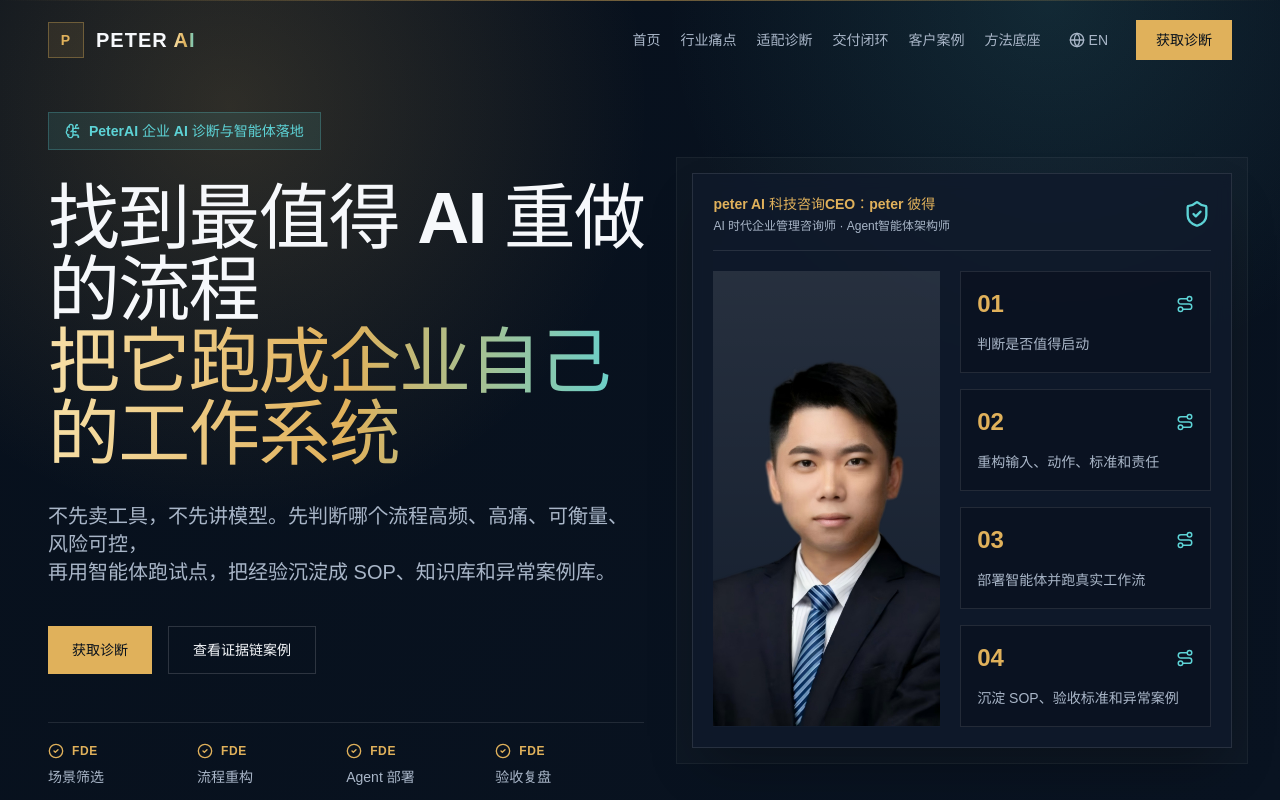
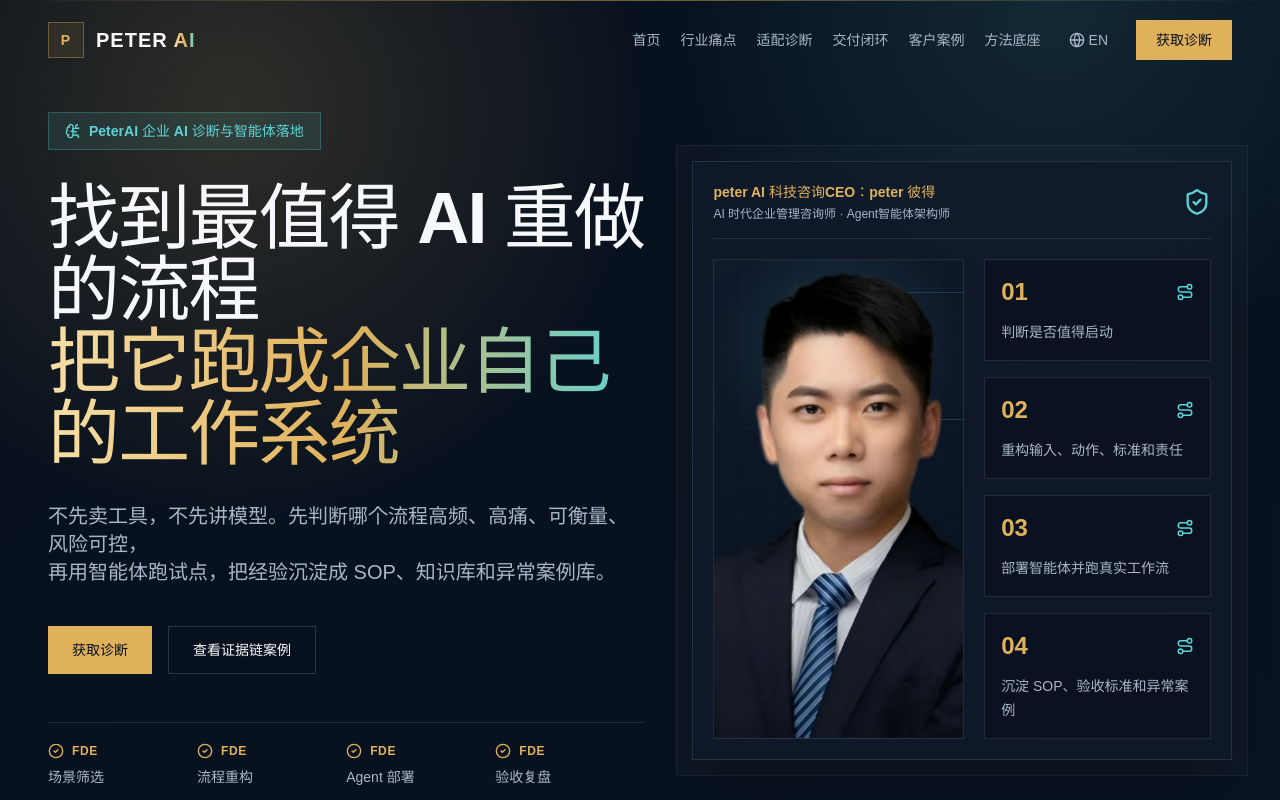
Before and after one commit to peter5ai/peterFDE, a React (Vite) app: page / in a window 1280 px wide. Shown: the top 800 px of the page. Built offline with nearby package versions, Linux system fonts and the light colour scheme.

Commit message:
Improve hero profile display

```diff
--- a/src/components/HeroSection.tsx
+++ b/src/components/HeroSection.tsx
@@ -80,13 +80,18 @@ export const HeroSection = () => {
                 <ShieldCheck className="text-cyan" size={28} />
               </div>
 
-              <div className="grid gap-4 md:gap-5 pt-4 md:pt-5 md:grid-cols-[0.95fr_1.05fr]">
-                <div className="relative min-h-[360px] overflow-hidden bg-gradient-to-b from-white/10 to-white/[0.02]">
+              <div className="grid gap-4 md:gap-5 pt-4 md:pt-5 md:grid-cols-[1.05fr_0.95fr]">
+                <div className="relative min-h-[320px] overflow-hidden border border-white/10 bg-[radial-gradient(circle_at_50%_18%,rgba(93,211,214,0.16),transparent_30%),linear-gradient(160deg,rgba(15,26,43,0.92),rgba(7,16,28,0.98))] md:min-h-[400px]">
+                  <div className="absolute inset-0 bg-[linear-gradient(rgba(255,255,255,0.035)_1px,transparent_1px),linear-gradient(90deg,rgba(255,255,255,0.035)_1px,transparent_1px)] bg-[size:28px_28px] opacity-40" />
+                  <div className="absolute inset-x-8 bottom-0 h-28 bg-cyan/10 blur-2xl" />
+                  <div className="absolute -right-10 top-8 h-32 w-32 border border-cyan/20" />
+                  <div className="absolute -left-8 bottom-16 h-24 w-24 border border-gold/20" />
                   <img
                     src={profileImg}
                     alt="温泳扬 (Peter)"
-                    className="absolute bottom-0 left-1/2 h-[92%] max-w-none -translate-x-1/2 object-contain"
+                    className="absolute bottom-[-18px] left-1/2 h-[112%] max-w-none -translate-x-1/2 object-contain md:bottom-[-26px] md:h-[118%]"
                   />
+                  <div className="absolute inset-0 bg-gradient-to-t from-background/40 via-transparent to-transparent" />
                 </div>
 
                 <div className="space-y-3 md:space-y-4">
--- a/vite.config.ts
+++ b/vite.config.ts
@@ -1,7 +1,6 @@
 import { defineConfig } from 'vite'
 import react from '@vitejs/plugin-react'
 import tsconfigPaths from "vite-tsconfig-paths";
-import { traeBadgePlugin } from 'vite-plugin-trae-solo-badge';
 
 // https://vite.dev/config/
 export default defineConfig({
@@ -17,15 +16,6 @@ export default defineConfig({
         ],
       },
     }),
-    traeBadgePlugin({
-      variant: 'dark',
-      position: 'bottom-right',
-      prodOnly: true,
-      clickable: true,
-      clickUrl: 'https://www.trae.ai/solo?showJoin=1',
-      autoTheme: true,
-      autoThemeTarget: '#root'
-    }),
     tsconfigPaths()
   ],
 })
```
